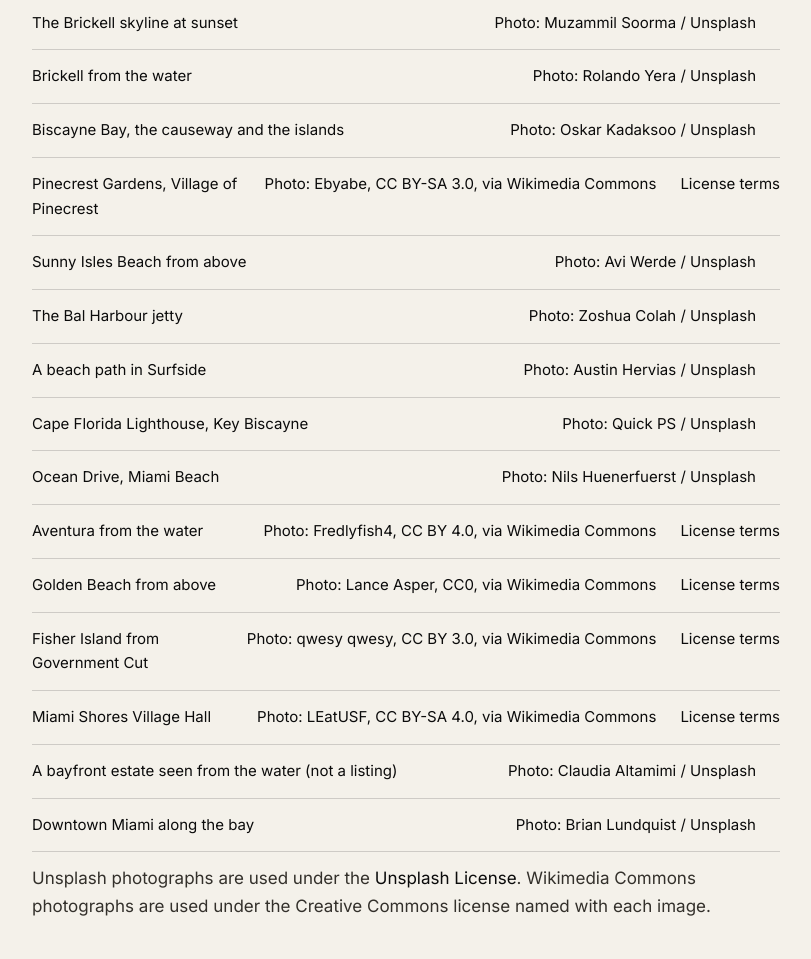
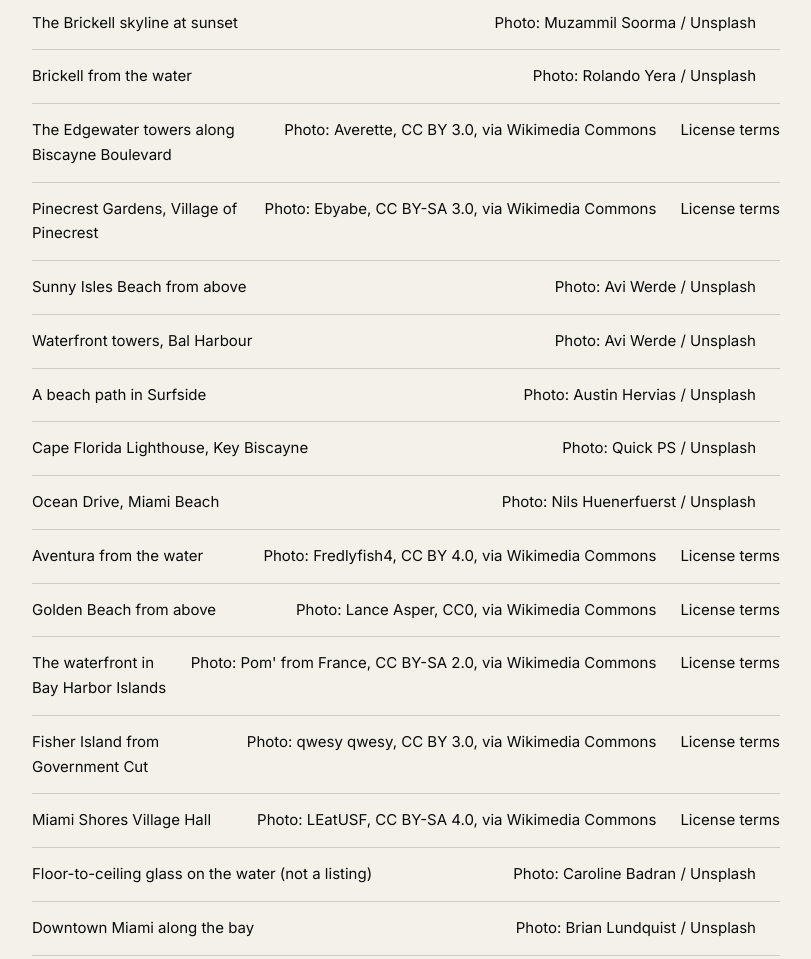
Before and after one commit to DennisPrieto/prieto-real-estate, an Astro site: page /credits in a window 1280 px wide. Shown: the part 702-1661 px from the top of the page, without its empty margins (234-1045 px from the left). Built offline with nearby package versions, Linux system fonts and the light colour scheme; Astro itself is replaced by a stand-in of ours.

Commit message:
Rename Join to For Agents; new luxury interior, Edgewater, Bal Harbour and Bay Harbor Islands photos
Co-Authored-By: Claude Opus 5.5 <noreply@anthropic.com>
Claude-Session: https://claude.ai/code/session_01FhdiNABKfUDMVqpHPTLGMv

```diff
--- a/src/data/photos.js
+++ b/src/data/photos.js
@@ -27,18 +27,19 @@ export const PHOTOS = {
   'coconut-grove': { ...unsplash('photo-1719294606218-152c3760d23f', 'Ze1TthBGSPk', 'Zoshua Colah'), alt: 'Vizcaya Museum and Gardens in Coconut Grove, seen across its formal garden', caption: 'Vizcaya Museum and Gardens, Coconut Grove' },
   brickell: { ...unsplash('photo-1535498730771-e735b998cd64', 'KTdzeb28jyo', 'Muzammil Soorma'), alt: 'The Brickell skyline across Biscayne Bay at sunset', caption: 'The Brickell skyline at sunset' },
   'brickell-day': { ...unsplash('photo-1670861643063-0892c6fab1ce', '1T4xUbhjmmk', 'Rolando Yera'), alt: 'Brickell towers seen across the water in daylight', caption: 'Brickell from the water' },
-  edgewater: { ...unsplash('photo-1722937293268-62237f5e5435', 'T9p8JzWzVNU', 'Oskar Kadaksoo'), alt: 'Biscayne Bay at golden hour with the MacArthur Causeway, the islands and Miami Beach beyond', caption: 'Biscayne Bay, the causeway and the islands' },
+  edgewater: { ...commons('Edgewater Miami Florida southern.jpg', 'Averette', 'CC BY 3.0', 'https://creativecommons.org/licenses/by/3.0/'), alt: 'Edgewater condominium towers rising behind palms against a blue sky', caption: 'The Edgewater towers along Biscayne Boulevard' },
   pinecrest: { ...commons('Pinecrest Gardens FL park entr04.jpg', 'Ebyabe', 'CC BY-SA 3.0', 'https://creativecommons.org/licenses/by-sa/3.0/'), alt: 'Coral-rock archway at the entrance to Pinecrest Gardens', caption: 'Pinecrest Gardens, Village of Pinecrest' },
   'sunny-isles': { ...unsplash('photo-1630612905242-8f1e6933cf3b', 'l1cORHsLqZ0', 'Avi Werde'), alt: 'Aerial view of Sunny Isles Beach towers along the shoreline', caption: 'Sunny Isles Beach from above' },
-  'bal-harbour': { ...unsplash('photo-1739139519685-9e9fb5f7b196', '_YXGCUzqvrw', 'Zoshua Colah'), alt: 'The Bal Harbour jetty and inlet on a clear day', caption: 'The Bal Harbour jetty' },
+  'bal-harbour': { ...unsplash('photo-1579358245860-6b800a0594bc', 'yi-IjWseXhI', 'Avi Werde'), alt: 'Luxury condominium towers on the water in Bal Harbour at golden hour', caption: 'Waterfront towers, Bal Harbour' },
   surfside: { ...unsplash('photo-1748457440298-24f291aa9e24', 'RBQlvEWtQ7w', 'Austin Hervias'), alt: 'A dune path leading to the beach in Surfside', caption: 'A beach path in Surfside' },
   'key-biscayne': { ...unsplash('photo-1578318099733-19b4c9f575ca', 'AyupIb9O3Nc', 'Quick PS'), alt: 'The Cape Florida Lighthouse on Key Biscayne among palms', caption: 'Cape Florida Lighthouse, Key Biscayne' },
   'miami-beach': { ...unsplash('photo-1692403435670-c1894e770ecd', 'mw-n_aUlDtw', 'Nils Huenerfuerst'), alt: 'Art Deco buildings and palms on Ocean Drive, Miami Beach', caption: 'Ocean Drive, Miami Beach' },
   aventura: { ...commons('Aventura Florida along 183rd Street.jpg', 'Fredlyfish4', 'CC BY 4.0', 'https://creativecommons.org/licenses/by/4.0/'), alt: 'Aventura condominium towers across the water at dusk', caption: 'Aventura from the water' },
   'golden-beach': { ...commons("Golden beach in bird's-eye view (Unsplash).jpg", 'Lance Asper', 'CC0', 'https://creativecommons.org/publicdomain/zero/1.0/'), alt: "Bird's-eye view of the beach and shoreline at Golden Beach", caption: 'Golden Beach from above' },
+  'bay-harbor': { ...commons("Bay Harbor Islands, Miami (32571105968).jpg", "Pom' from France", 'CC BY-SA 2.0', 'https://creativecommons.org/licenses/by-sa/2.0/'), alt: 'A palm-lined waterfront walk beside low-rise buildings in Bay Harbor Islands', caption: 'The waterfront in Bay Harbor Islands' },
   'fisher-island': { ...commons('Fisher Island - panoramio (1).jpg', 'qwesy qwesy', 'CC BY 3.0', 'https://creativecommons.org/licenses/by/3.0/'), alt: 'Fisher Island seen across the water from Government Cut', caption: 'Fisher Island from Government Cut' },
   'miami-shores': { ...commons('Ms village hall.jpg', 'LEatUSF', 'CC BY-SA 4.0', 'https://creativecommons.org/licenses/by-sa/4.0/'), alt: 'Miami Shores Village Hall among shade trees', caption: 'Miami Shores Village Hall' },
-  estate: { ...unsplash('photo-1578439297699-eb414262c2de', 'dTV3FTL7x58', 'Claudia Altamimi'), alt: 'A columned waterfront mansion behind royal palms, seen from Biscayne Bay', caption: 'A bayfront estate seen from the water (not a listing)' },
+  estate: { ...unsplash('photo-1779903726785-7cf25bed78f7', 'W3MckxPY6Mo', 'Caroline Badran'), alt: 'A glass-walled living and dining room opening onto the beach and ocean', caption: 'Floor-to-ceiling glass on the water (not a listing)' },
   downtown: { ...unsplash('photo-1586474714711-59ad5a5798bb', 'TxME_LN0o0c', 'Brian Lundquist'), alt: 'Aerial view of downtown Miami along Biscayne Boulevard and the bay', caption: 'Downtown Miami along the bay' },
 };
 
--- a/src/data/site.js
+++ b/src/data/site.js
@@ -42,7 +42,7 @@ export const NAV = [
   { href: '/commercial', label: 'Commercial & Land' },
   { href: '/sellers', label: 'Sellers' },
   { href: '/buyers', label: 'Buyers' },
-  { href: '/join', label: 'Join' },
+  { href: '/join', label: 'For Agents' },
   { href: '/about', label: 'About' },
 ];
 
```
